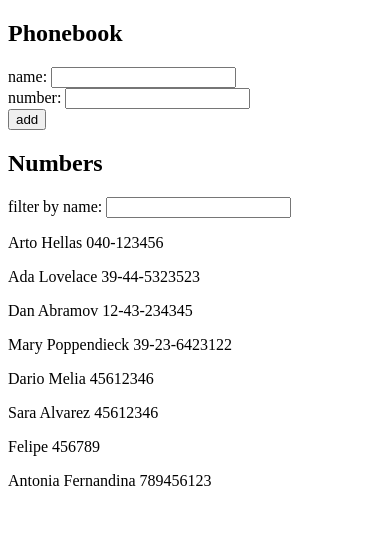
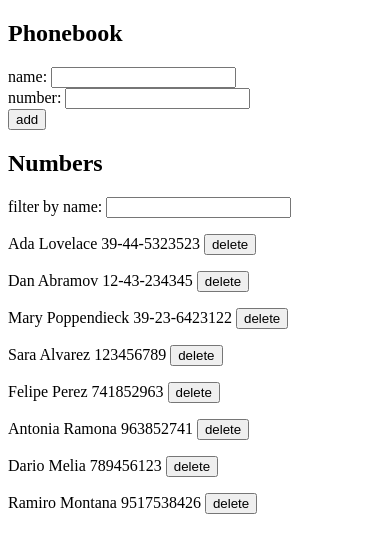
Before and after one commit to DarioMelia/FullStackOpen-Exercises, a React (Create React App) app in the folder part2/phone-book/: page / in a window 390 px wide. Shown: the top 552 px of the page. Built offline with nearby package versions, Linux system fonts and the light colour scheme; data requests are answered from the project's data file.

Commit message:
Phone book step9 solved

```diff
--- a/part2/phone-book/db.json
+++ b/part2/phone-book/db.json
@@ -1,10 +1,5 @@
 {
   "persons": [
-    {
-      "name": "Arto Hellas",
-      "number": "040-123456",
-      "id": 1
-    },
     {
       "name": "Ada Lovelace",
       "number": "39-44-5323523",
@@ -21,24 +16,29 @@
       "id": 4
     },
     {
-      "name": "Dario Melia",
-      "number": "45612346",
-      "id": 5
-    },
-    {
       "name": "Sara Alvarez",
-      "number": "45612346",
+      "number": "123456789",
       "id": 6
     },
     {
-      "name": "Felipe",
-      "number": "456789",
+      "name": "Felipe Perez",
+      "number": "741852963",
       "id": 7
     },
     {
-      "name": "Antonia Fernandina",
+      "name": "Antonia Ramona",
+      "number": "963852741",
+      "id": 8
+    },
+    {
+      "name": "Dario Melia",
       "number": "789456123",
-      "id": 8
+      "id": 9
+    },
+    {
+      "name": "Ramiro Montana",
+      "number": "9517538426",
+      "id": 10
     }
   ]
 }
--- a/part2/phone-book/src/App.js
+++ b/part2/phone-book/src/App.js
@@ -1,4 +1,4 @@
-import React, { useState, useEffect } from "react";
+import React, { useState, useEffect, useLayoutEffect } from "react";
 import axios from "axios";
 
 // %%% API %%%
@@ -15,7 +15,7 @@ const App = () => {
   const [filter, setFilter] = useState("");
 
   useEffect(getPeople,[])
-
+  console.log(persons);
   let numsToShow = persons.filter((num) =>num.name.toLowerCase().includes(filter.toLowerCase()));
 
   // %% EVENT HANDLERS %%
@@ -30,18 +30,29 @@ const App = () => {
       ? alert(`${newName} is already added to the phone book`)
       : createNewPerson();
   };
+  const delEntryOf = id =>{
+    const objToDel = persons.find(p => p.id === id);
+    if(window.confirm(`Delete ${objToDel.name}?`)){
+      perServ.deleteEntry(id).then(res =>
+                setPersons(persons.filter(p => p.id !== id)))
+             .catch(err => console.log(err))
+    }
+  }
 
   // %% HELPER FUNCS %%
   function getPeople(){
-    perServ.getAll().then(initialPersons => setPersons(initialPersons));
+    perServ.getAll().then(initialPersons => setPersons(initialPersons))
+           .catch(err => console.log(err));
   }
   function createNewPerson(){
     const newObj ={ name: newName, number: newNum };
     perServ.create(newObj)
            .then(returnedObj => {
-             setPersons(persons.concat(returnedObj))});
+             setPersons(persons.concat(returnedObj));
              setNewName("");
              setNewNum("");
+            })
+            .catch(err => console.log(err))
   }
   const nameExists = () => persons.find((el) => el.name === newName);
 
@@ -59,6 +70,7 @@ const App = () => {
         persons={numsToShow}
         filter={filter}
         onFilterChange={onFilterChange}
+        delEntryOf={delEntryOf}
       />
     </div>
   );
--- a/part2/phone-book/src/components/NumberDis.js
+++ b/part2/phone-book/src/components/NumberDis.js
@@ -1,7 +1,7 @@
 import React from "react";
-const NumbersDis = ({ persons, filter, onFilterChange }) => {
+const NumbersDis = ({ persons, filter, onFilterChange,delEntryOf }) => {
   const gnrtNums = () =>
-    persons.map((person) => <NumberItm key={person.name} person={person} />);
+    persons.map((person) => <NumberItm key={person.name} person={person} delEntry={delEntryOf} />);
 
   return (
     <>
@@ -15,9 +15,9 @@ const NumbersDis = ({ persons, filter, onFilterChange }) => {
     </>
   );
 };
-const NumberItm = ({ person }) => (
+const NumberItm = ({ person,delEntry }) => (
   <p>
-    {person.name} {person.number}
+    {person.name} {person.number} <button onClick={() => delEntry(person.id)}>delete</button>
   </p>
 );
 const Filter = ({ type, filter, onFilterChange }) => (
--- a/part2/phone-book/src/services/persons.js
+++ b/part2/phone-book/src/services/persons.js
@@ -11,4 +11,9 @@ const create = (newPerObj) =>{
                 .then(res => res.data)
 }
 
-export default {getAll, create};
+const deleteEntry = id =>{
+    return axios.delete(`${baseUrl}/${id}`)
+                .then(res=> res.data)
+}
+
+export default {getAll, create, deleteEntry};
```
